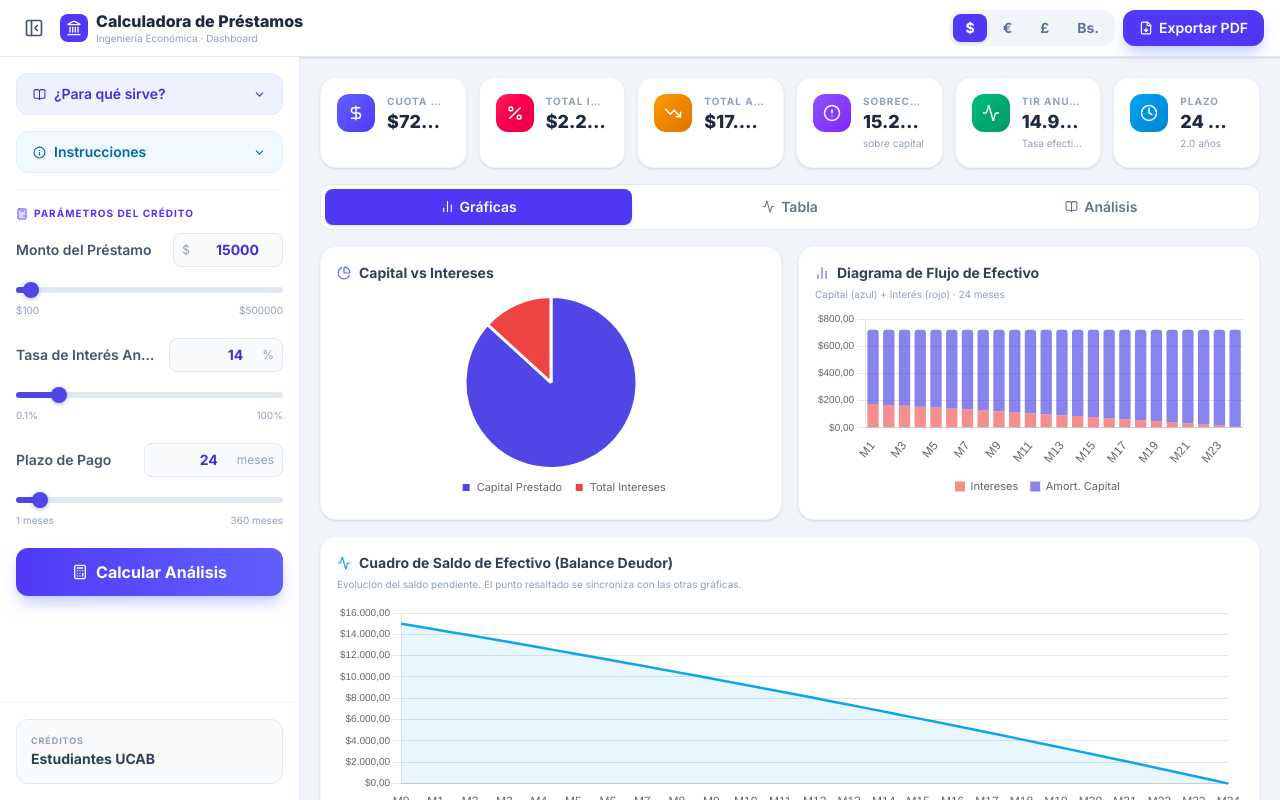
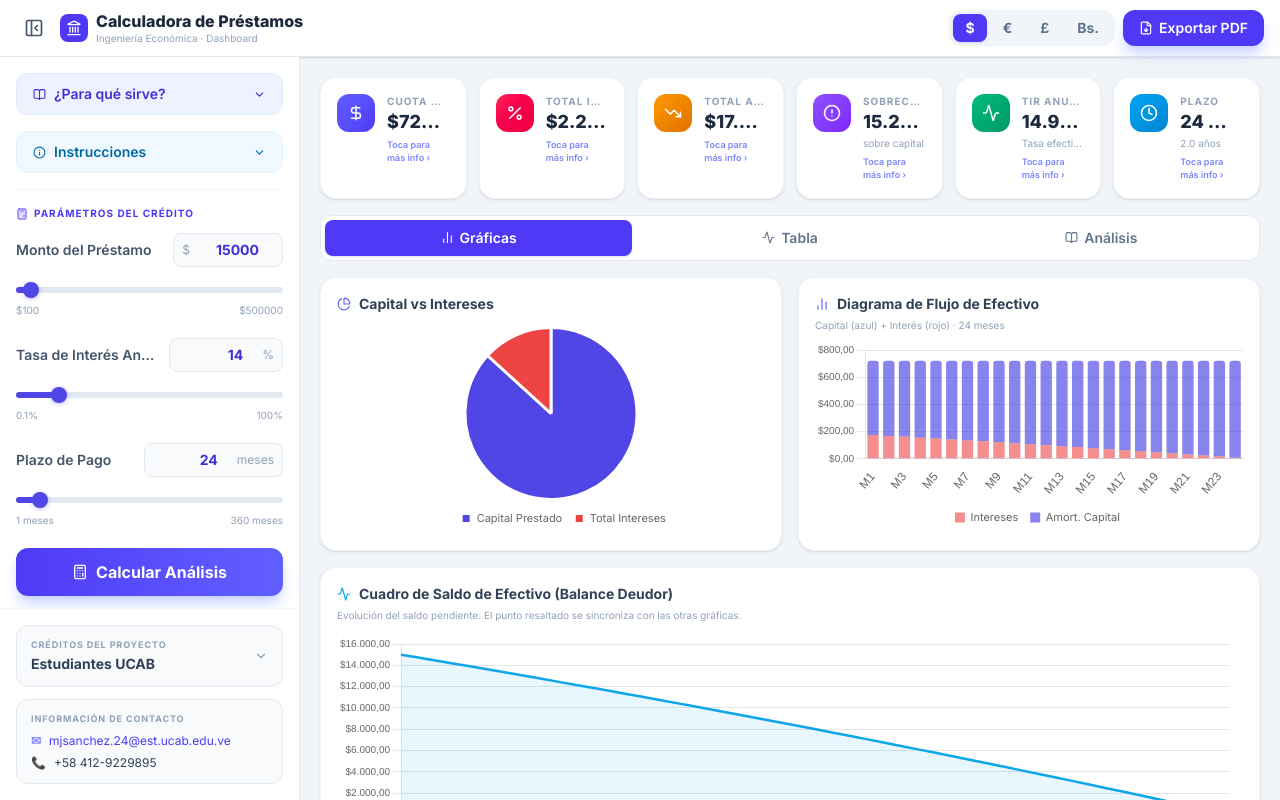
Before and after one commit to mjsanchezr/Ingenier-a-Econ-mica-App, a React (Vite) app: page / in a window 1280 px wide. Built offline with nearby package versions, Linux system fonts and the light colour scheme.

Commit message:
feat: clickable KPI modals with IE theory, full team credits, contact info, complete PDF table

```diff
--- a/src/App.jsx
+++ b/src/App.jsx
@@ -37,6 +37,80 @@ const fmt = (v, cur = '$') =>
   `${cur}${Number(v).toLocaleString('es-VE', { minimumFractionDigits: 2, maximumFractionDigits: 2 })}`;
 const fmtN = (v, d = 2) => Number(v).toFixed(d);
 
+// ── Definiciones de Ingeniería Económica para cada KPI ───────────────
+const KPI_INFO = {
+  'Cuota Mensual': {
+    icon: '💳',
+    formula: 'A = P · [ r·(1+r)ⁿ ] / [ (1+r)ⁿ − 1 ]',
+    title: 'Cuota Mensual (Anualidad A)',
+    body: `
+      <p style="margin-bottom:10px">En Ingeniería Económica, la <strong>cuota mensual</strong> representa el flujo de efectivo constante periódico derivado del modelo de <em>Anualidad Ordinaria Vencida</em>.</p>
+      <div style="background:#eef2ff;border:1px solid #c7d2fe;border-radius:10px;padding:10px 14px;font-family:monospace;font-weight:700;text-align:center;color:#3730a3;margin:10px 0">
+        A = P · [ r·(1+r)ⁿ ] / [ (1+r)ⁿ − 1 ]
+      </div>
+      <p>Donde <strong>P</strong> es el capital prestado, <strong>r</strong> la tasa mensual efectiva y <strong>n</strong> el plazo en meses. La cuota es <em>constante</em> porque aplica el principio de <strong>equivalencia financiera</strong>: el valor presente de todos los pagos iguala exactamente al capital recibido hoy.</p>
+      <p style="margin-top:8px;color:#64748b;font-size:0.85em">↗ Aumentar P o r eleva A · ↘ Aumentar n reduce A pero incrementa el total de intereses pagados.</p>
+    `
+  },
+  'Total Intereses': {
+    icon: '📈',
+    title: 'Total de Intereses Pagados',
+    body: `
+      <p style="margin-bottom:10px">Representa el <strong>costo financiero neto</strong> del crédito: la diferencia entre el total desembolsado y el capital recibido.</p>
+      <div style="background:#fff1f2;border:1px solid #fecdd3;border-radius:10px;padding:10px 14px;font-family:monospace;font-weight:700;text-align:center;color:#be123c;margin:10px 0">
+        Intereses Totales = (A × n) − P
+      </div>
+      <p>Desde la perspectiva del <strong>Valor del Dinero en el Tiempo (TVM)</strong>, los intereses compensan al acreedor por el costo de oportunidad de no disponer del capital durante el plazo. El monto crece exponencialmente con la tasa y linealmente con el plazo.</p>
+      <p style="margin-top:8px;color:#64748b;font-size:0.85em">↗ A mayor plazo o mayor tasa, mayor es este valor. Es el indicador más directo del costo real del préstamo.</p>
+    `
+  },
+  'Total a Pagar': {
+    icon: '💰',
+    title: 'Total a Pagar (Monto Total Desembolsado)',
+    body: `
+      <p style="margin-bottom:10px">Suma acumulada de todos los pagos periódicos durante la vida del crédito.</p>
+      <div style="background:#fffbeb;border:1px solid #fde68a;border-radius:10px;padding:10px 14px;font-family:monospace;font-weight:700;text-align:center;color:#92400e;margin:10px 0">
+        Total = A × n = P + Intereses Totales
+      </div>
+      <p>Este valor cuantifica el <strong>flujo de caja total de salida</strong> durante el período del préstamo. En un diagrama de flujo de efectivo (CFD), corresponde a la suma de todos los vectores descendentes. Permite evaluar si el beneficio obtenido con el préstamo supera su costo de oportunidad.</p>
+    `
+  },
+  'Sobrecosto': {
+    icon: '⚠️',
+    title: 'Sobrecosto Financiero (%)',
+    body: `
+      <p style="margin-bottom:10px">Mide el <strong>porcentaje de intereses pagados sobre el capital original</strong>. Es el indicador más claro del costo relativo del crédito.</p>
+      <div style="background:#f5f3ff;border:1px solid #ddd6fe;border-radius:10px;padding:10px 14px;font-family:monospace;font-weight:700;text-align:center;color:#5b21b6;margin:10px 0">
+        Sobrecosto = (Intereses Totales / P) × 100
+      </div>
+      <p>En Ingeniería Económica se relaciona con el concepto de <em>costo de oportunidad</em>: si este % supera el rendimiento que obtendrías invirtiendo ese mismo capital, el préstamo resulta financieramente desventajoso. La Reserva Federal (FED, 2026) mantiene su tasa de referencia en 3.50–3.75%, lo que sirve como benchmark de mínimo rendimiento libre de riesgo.</p>
+    `
+  },
+  'TIR Anual': {
+    icon: '📊',
+    title: 'TIR Anual (Tasa Interna de Retorno Efectiva)',
+    body: `
+      <p style="margin-bottom:10px">La <strong>Tasa Interna de Retorno (TIR)</strong> equivale aquí a la tasa de interés efectiva anual del préstamo.</p>
+      <div style="background:#ecfdf5;border:1px solid #a7f3d0;border-radius:10px;padding:10px 14px;font-family:monospace;font-weight:700;text-align:center;color:#064e3b;margin:10px 0">
+        TIR_anual = (1 + r_mensual)¹² − 1
+      </div>
+      <p>Convierte la tasa nominal en su equivalente anual efectiva, considerando la capitalización mensual. Es el <strong>verdadero costo anual del crédito</strong> para el deudor. Si la TIR supera tu tasa mínima atractiva de retorno (TMAR), el préstamo es costoso respecto a tus alternativas de inversión.</p>
+      <p style="margin-top:8px;color:#64748b;font-size:0.85em">Ejemplo: una tasa nominal del 14% anual genera una TIR de 14.93% anual efectivo por efecto del interés compuesto mensual.</p>
+    `
+  },
+  'Plazo': {
+    icon: '📅',
+    title: 'Plazo (Período n)',
+    body: `
+      <p style="margin-bottom:10px">El <strong>plazo n</strong> define el horizonte temporal del modelo de amortización y es una de las tres variables principales de la ecuación.</p>
+      <div style="background:#eff6ff;border:1px solid #bfdbfe;border-radius:10px;padding:10px 14px;font-family:monospace;font-weight:700;text-align:center;color:#1e40af;margin:10px 0">
+        n = Número de períodos de pago (meses)
+      </div>
+      <p>En el análisis del <strong>Valor del Tiempo del Dinero</strong>, extender el plazo: (1) reduce la cuota mensual A, (2) incrementa el total de intereses pagados y (3) alarga la curva del saldo deudor. Existe un trade-off entre <em>liquidez mensual</em> (cuota baja) y <em>costo financiero total</em>. La decisión óptima se evalúa equiparando el Valor Presente Neto (VPN) de los flujos con la TMAR del agente.</p>
+    `
+  },
+};
+
 // ── Opciones base de todos los charts ────────────────────────────────
 const baseChartOpts = () => ({
   responsive: true,
@@ -59,14 +133,28 @@ const baseChartOpts = () => ({
 // SUB-COMPONENTES
 // ═══════════════════════════════════════════════════════════════════
 
-// ── KPI Card ─────────────────────────────────────────────────────────
-function KpiCard({ label, value, sub, icon: Icon, grad = 'from-indigo-500 to-indigo-600' }) {
+// ── KPI Card clicable ─────────────────────────────────────────────────
+function KpiCard({ label, value, sub, icon: Icon, grad = 'from-indigo-500 to-indigo-600', kpiKey }) {
+  const handleClick = () => {
+    const info = KPI_INFO[kpiKey || label];
+    if (!info) return;
+    Swal.fire({
+      title: `${info.icon || '💡'} ${info.title}`,
+      html: info.body,
+      confirmButtonColor: '#4f46e5',
+      confirmButtonText: 'Entendido',
+      width: 520,
+      customClass: { popup: 'text-left rounded-2xl', title: 'text-lg font-bold text-slate-800', htmlContainer: 'text-sm text-slate-600 leading-relaxed text-left' }
+    });
+  };
   return (
     <motion.div
       key={value}
       initial={{ opacity: 0, y: 12 }}
       animate={{ opacity: 1, y: 0 }}
-      className="kpi-card bg-white rounded-2xl p-4 border border-slate-100 shadow-sm flex items-start gap-3 min-w-0"
+      onClick={handleClick}
+      className="kpi-card bg-white rounded-2xl p-4 border border-slate-100 shadow-sm flex items-start gap-3 min-w-0 cursor-pointer hover:shadow-md hover:-translate-y-0.5 transition-all active:scale-95 select-none"
+      title="Click para más información"
     >
       <div className={`p-2.5 rounded-xl bg-gradient-to-br ${grad} flex-shrink-0`}>
         <Icon size={18} className="text-white" />
@@ -75,6 +163,7 @@ function KpiCard({ label, value, sub, icon: Icon, grad = 'from-indigo-500 to-ind
         <p className="text-[10px] font-bold text-slate-400 uppercase tracking-widest mb-0.5 truncate">{label}</p>
         <p className="text-lg font-extrabold text-slate-800 truncate leading-tight">{value}</p>
         {sub && <p className="text-[10px] text-slate-400 mt-0.5 truncate">{sub}</p>}
+        <p className="text-[9px] text-indigo-400 mt-1 font-semibold">Toca para más info ›</p>
       </div>
     </motion.div>
   );
@@ -141,36 +230,71 @@ function CollapseBlock({ icon: Icon, label, accentClass, children }) {
   );
 }
 
-// ── Créditos ─────────────────────────────────────────────────────────
+// ── Créditos + Contacto ───────────────────────────────────────────────
+const TEAM = [
+  'Mario José Sánchez Rodríguez',
+  'Verónica Gabriela Palacios Godoy',
+  'Nicole Cristina Gruber Pérez',
+  'Luigi José Ravelli De Sousa',
+  'Giovanny Andrés Parra Quintero',
+  'Pablo Manuel Bustamante Segovia',
+];
+
 function Credits() {
-  const [tilt, setTilt] = useState(false);
+  const [open, setOpen] = useState(false);
   return (
-    <div className="p-4 border-t border-slate-100">
-      <motion.div
-        className="cursor-pointer select-none"
-        onClick={() => setTilt(t => !t)}
-        animate={tilt ? { rotateX: 10, rotateZ: -2, scale: 1.03 } : { rotateX: 0, rotateZ: 0, scale: 1 }}
-        transition={{ type: 'spring', stiffness: 260, damping: 22 }}
-        style={{ perspective: 800, transformStyle: 'preserve-3d' }}
+    <div className="p-4 border-t border-slate-100 space-y-3">
+      {/* Créditos */}
+      <div
+        className={`rounded-xl border cursor-pointer select-none transition-colors ${
+          open ? 'bg-indigo-600 border-indigo-500' : 'bg-slate-50 border-slate-200 hover:bg-slate-100'
+        }`}
+        onClick={() => setOpen(o => !o)}
       >
-        <div className={`rounded-xl border p-3.5 transition-colors ${tilt ? 'bg-indigo-600 border-indigo-500' : 'bg-slate-50 border-slate-200'}`}>
-          <p className={`text-[9px] font-bold uppercase tracking-widest mb-0.5 ${tilt ? 'text-indigo-300' : 'text-slate-400'}`}>Créditos</p>
-          <p className={`font-bold text-sm ${tilt ? 'text-white' : 'text-slate-700'}`}>Estudiantes UCAB</p>
+        <div className="flex items-center justify-between px-3.5 py-3">
+          <div>
+            <p className={`text-[9px] font-bold uppercase tracking-widest mb-0.5 ${open ? 'text-indigo-300' : 'text-slate-400'}`}>Créditos del Proyecto</p>
+            <p className={`font-bold text-sm ${open ? 'text-white' : 'text-slate-700'}`}>Estudiantes UCAB</p>
+          </div>
+          {open ? <ChevronUp size={14} className="text-indigo-200" /> : <ChevronDown size={14} className="text-slate-400" />}
+        </div>
         <AnimatePresence>
-            {tilt && (
+          {open && (
             <motion.div
               initial={{ height: 0, opacity: 0 }} animate={{ height: 'auto', opacity: 1 }} exit={{ height: 0, opacity: 0 }}
               className="overflow-hidden"
             >
-                <div className="flex items-start gap-1.5 text-indigo-100 mt-3 text-xs">
-                  <ArrowRight size={11} className="mt-0.5 flex-shrink-0" />
-                  <span>Consultas al coordinador: <strong className="text-white">coordinador@ucab.edu.ve</strong></span>
-                </div>
+              <ul className="px-3.5 pb-3 space-y-1.5">
+                {TEAM.map((name, i) => (
+                  <li key={i} className="flex items-start gap-2 text-indigo-100 text-xs">
+                    <span className="text-indigo-300 font-bold flex-shrink-0 w-4 text-right">{i + 1}.</span>
+                    <span className="leading-snug">{name}</span>
+                  </li>
+                ))}
+              </ul>
             </motion.div>
           )}
         </AnimatePresence>
       </div>
-      </motion.div>
+
+      {/* Contacto */}
+      <div className="rounded-xl border border-slate-200 bg-slate-50 px-3.5 py-3">
+        <p className="text-[9px] font-bold uppercase tracking-widest text-slate-400 mb-2">Información de Contacto</p>
+        <div className="space-y-1.5 text-xs text-slate-600">
+          <div className="flex items-center gap-2">
+            <span className="text-indigo-400 font-bold flex-shrink-0">✉</span>
+            <a href="mailto:mjsanchez.24@est.ucab.edu.ve" className="text-indigo-600 hover:underline truncate">
+              mjsanchez.24@est.ucab.edu.ve
+            </a>
+          </div>
+          <div className="flex items-center gap-2">
+            <span className="text-indigo-400 font-bold flex-shrink-0">📞</span>
+            <a href="tel:+584129229895" className="text-slate-700 hover:text-indigo-600 transition">
+              +58 412-9229895
+            </a>
+          </div>
+        </div>
+      </div>
     </div>
   );
 }
@@ -566,12 +690,12 @@ export default function App() {
 
               {/* ── KPI CARDS ── */}
               <div className="kpi-grid grid grid-cols-2 sm:grid-cols-3 lg:grid-cols-6 gap-3">
-                <KpiCard label="Cuota Mensual"   value={fmt(results.monthlyPayment, currency)} icon={DollarSign}  grad="from-indigo-500 to-indigo-600"/>
-                <KpiCard label="Total Intereses" value={fmt(results.totalIntereses, currency)}  icon={Percent}     grad="from-rose-500 to-rose-600"/>
-                <KpiCard label="Total a Pagar"   value={fmt(results.totalPaid, currency)}       icon={TrendingDown} grad="from-amber-500 to-amber-600"/>
-                <KpiCard label="Sobrecosto"      value={`${fmtN(results.effectiveCost)}%`} sub="sobre capital" icon={AlertCircle} grad="from-violet-500 to-violet-600"/>
-                <KpiCard label="TIR Anual"       value={`${fmtN(results.tir_anual, 3)}%`} sub="Tasa efectiva" icon={Activity}    grad="from-emerald-500 to-emerald-600"/>
-                <KpiCard label="Plazo"           value={`${plazo} meses`} sub={`${fmtN(plazo / 12, 1)} años`} icon={Clock} grad="from-sky-500 to-sky-600"/>
+                <KpiCard label="Cuota Mensual"   value={fmt(results.monthlyPayment, currency)} icon={DollarSign}  grad="from-indigo-500 to-indigo-600" kpiKey="Cuota Mensual"/>
+                <KpiCard label="Total Intereses" value={fmt(results.totalIntereses, currency)}  icon={Percent}     grad="from-rose-500 to-rose-600"    kpiKey="Total Intereses"/>
+                <KpiCard label="Total a Pagar"   value={fmt(results.totalPaid, currency)}       icon={TrendingDown} grad="from-amber-500 to-amber-600"   kpiKey="Total a Pagar"/>
+                <KpiCard label="Sobrecosto"      value={`${fmtN(results.effectiveCost)}%`} sub="sobre capital" icon={AlertCircle} grad="from-violet-500 to-violet-600" kpiKey="Sobrecosto"/>
+                <KpiCard label="TIR Anual"       value={`${fmtN(results.tir_anual, 3)}%`} sub="Tasa efectiva" icon={Activity}    grad="from-emerald-500 to-emerald-600" kpiKey="TIR Anual"/>
+                <KpiCard label="Plazo"           value={`${plazo} meses`} sub={`${fmtN(plazo / 12, 1)} años`} icon={Clock} grad="from-sky-500 to-sky-600" kpiKey="Plazo"/>
               </div>
 
               {/* ── TABS (no se imprimen) ── */}
@@ -589,7 +713,7 @@ export default function App() {
               </div>
 
               {/* ── TAB GRÁFICAS ── */}
-              <div className={`tab-panel space-y-4 ${activeTab !== 'graficas' ? 'hidden' : ''}`}>
+              <div className={`tab-panel space-y-4 ${activeTab !== 'graficas' ? 'hidden print:block' : ''}`}>
                 <div className="charts-grid grid grid-cols-1 sm:grid-cols-2 gap-4">
 
                   {/* Pastel */}
@@ -659,7 +783,7 @@ export default function App() {
               </div>
 
               {/* ── TAB TABLA ── */}
-              <div className={`tab-panel ${activeTab !== 'tabla' ? 'hidden' : ''}`}>
+              <div className={`tab-panel ${activeTab !== 'tabla' ? 'hidden print:block' : ''}`}>
                 <div className="bg-white rounded-2xl border border-slate-100 shadow-sm overflow-hidden">
                   <div className="flex items-center justify-between px-4 py-3 border-b border-slate-100">
                     <div className="flex items-center gap-2">
@@ -710,7 +834,7 @@ export default function App() {
               </div>
 
               {/* ── TAB ANÁLISIS ── */}
-              <div className={`tab-panel ${activeTab !== 'analisis' ? 'hidden' : ''}`}>
+              <div className={`tab-panel ${activeTab !== 'analisis' ? 'hidden print:block' : ''}`}>
                 <Analysis/>
               </div>
 
```
Also changed, not shown: src/index.css (+11 -3 lines), 1 other file (tests, documents, lock files or other folders). Lines whose indentation alone changed are shown as unchanged.
